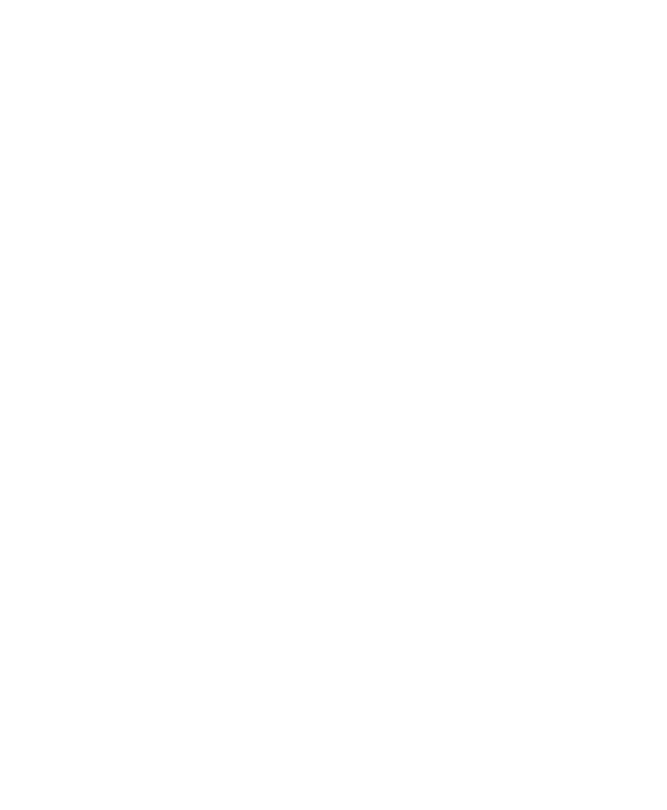
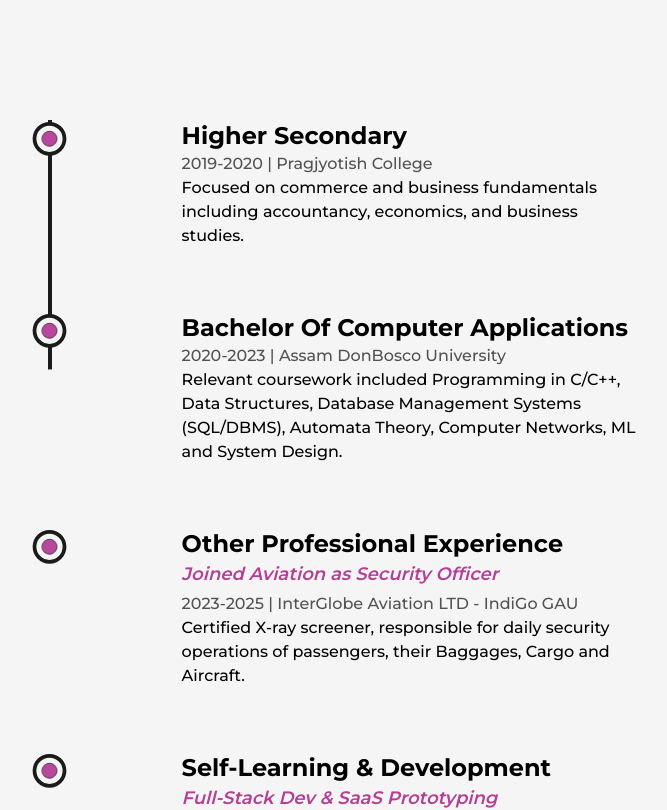
Before and after one commit to abhijit69-ui/portfolio, a Next.js app: page /about in a window 1280 px wide. Shown: the part 2420-3230 px from the top of the page, without its empty margins (244-911 px from the left). Before the commit the page ends 2286 px from the top, so only its background shows below. Built offline with nearby package versions, Linux system fonts and the light colour scheme.

Commit message:
Timeline Section Added

```diff
--- /dev/null
+++ b/src/components/LiIcon.tsx
@@ -0,0 +1,41 @@
+import { motion, useScroll } from 'framer-motion';
+
+interface Props {
+  reference: React.RefObject<HTMLElement>;
+}
+
+const LiIcon = ({ reference }: Props) => {
+  const { scrollYProgress } = useScroll({
+    target: reference,
+    offset: ['center end', 'center center'],
+  });
+  return (
+    <figure className='absolute left-0 stroke-dark'>
+      <svg className='-rotate-90' width='75' height='75' viewBox='0 0 100 100'>
+        <circle
+          cx='75'
+          cy='50'
+          r='20'
+          className='stroke-primary stroke-1 fill-none'
+        />
+        <motion.circle
+          cx='75'
+          cy='50'
+          r='20'
+          className=' stroke-[5px] fill-light'
+          style={{
+            pathLength: scrollYProgress,
+          }}
+        />
+        <circle
+          cx='75'
+          cy='50'
+          r='10'
+          className='animate-pulse stroke-1 fill-primary'
+        />
+      </svg>
+    </figure>
+  );
+};
+
+export default LiIcon;
--- /dev/null
+++ b/src/components/Timeline.tsx
@@ -0,0 +1,95 @@
+import { motion, useScroll } from 'framer-motion';
+import { useRef } from 'react';
+import LiIcon from './LiIcon';
+
+interface Props {
+  title: string;
+  subtitile?: string;
+  date: string;
+  place: string;
+  description: string;
+}
+
+const Details = ({ title, subtitile, date, place, description }: Props) => {
+  const ref = useRef(null);
+  return (
+    <li
+      ref={ref}
+      className='my-8 first:mt-0 last:mb-0 w-[60%] mx-auto flex flex-col items-center justify-between'
+    >
+      <LiIcon reference={ref} />
+      <motion.div
+        initial={{ y: 50 }}
+        whileInView={{ y: 0 }}
+        transition={{ duration: 1, type: 'spring' }}
+      >
+        <h3 className='capitalize font-bold text-2xl'>{title}</h3>
+        {subtitile && (
+          <h4 className='text-lg font-semibold italic mb-1 text-primary'>
+            {subtitile}
+          </h4>
+        )}
+        <span className='capitalize font-medium text-dark/75'>
+          {date} | {place}
+        </span>
+        <p className='font-medium w-full'>{description}</p>
+      </motion.div>
+    </li>
+  );
+};
+
+const Timeline = () => {
+  const ref = useRef(null);
+  const { scrollYProgress } = useScroll({
+    target: ref,
+    offset: ['start end', 'center start'],
+  });
+
+  return (
+    <div className='my-64'>
+      <h2 className='font-bold text-8xl mb-32 w-full text-center'>
+        Career Journey
+      </h2>
+
+      <div ref={ref} className='w-[75%] mx-auto relative'>
+        <motion.div
+          style={{ scaleY: scrollYProgress }}
+          className='absolute left-9 top-0 w-[4px] h-full bg-dark origin-top'
+        />
+
+        <ul className='w-full flex flex-col items-start justify-between ml-4'>
+          <Details
+            title='Higher Secondary'
+            date='2019-2020'
+            place='Pragjyotish College'
+            description='Focused on commerce and business fundamentals including accountancy, economics, and business studies.'
+          />
+          <Details
+            title='Bachelor Of Computer Applications'
+            date='2020-2023'
+            place='Assam DonBosco University'
+            description='Relevant coursework included Programming in C/C++, Data Structures, Database Management Systems (SQL/DBMS),
+            Automata Theory, Computer Networks, ML and System Design.'
+          />
+          <Details
+            title='Other Professional Experience'
+            subtitile='Joined Aviation as Security Officer'
+            date='2023-2025'
+            place='InterGlobe Aviation LTD - IndiGo GAU'
+            description='Certified X-ray screener, responsible for daily security operations of passengers, their Baggages, Cargo and Aircraft.'
+          />
+          <Details
+            title='Self-Learning & Development'
+            subtitile='Full-Stack Dev & SaaS Prototyping'
+            date='2025-Present'
+            place='Online Courses & AI Tools'
+            description='Actively learning web development through hands-on projects, interactive coding platforms,
+            and AI-assisted tools. Focus areas include HTML, CSS, JavaScript, React, and modern UI/UX practices.'
+          />
+        </ul>
+      </div>
+    </div>
+  );
+};
+
+export default Timeline;
--- a/src/pages/_app.tsx
+++ b/src/pages/_app.tsx
@@ -18,7 +18,7 @@
         <link rel='icon' href='/favicon.ico' />
       </Head>
       <main
-        className={`${montserrat.variable} font-mont bg-light w-full min-h-screen`}
+        className={`${montserrat.variable} font-mont bg-light w-full min-h-screen scroll-smooth`}
       >
         <Navbar />
         <Component {...pageProps} />
--- a/src/pages/about.tsx
+++ b/src/pages/about.tsx
@@ -6,6 +6,7 @@
 import { useEffect, useRef, useState } from 'react';
 import { useInView, useMotionValue, useSpring } from 'framer-motion';
 import Skills from '@/components/Skills';
+import Timeline from '@/components/Timeline';
 
 interface Props {
   value: number;
@@ -129,6 +130,7 @@
           </div>
 
           <Skills />
+          <Timeline />
         </Layout>
       </main>
     </>
--- /dev/null
+++ b/src/pages/projects.tsx
@@ -0,0 +1,15 @@
+import Head from 'next/head';
+
+const projects = () => {
+  return (
+    <Head>
+      <title>Abhijit&apos;s Project Page</title>
+      <meta
+        name='description'
+        content='this is the projects page of dev portfolio'
+      />
+    </Head>
+  );
+};
+
+export default projects;
```
